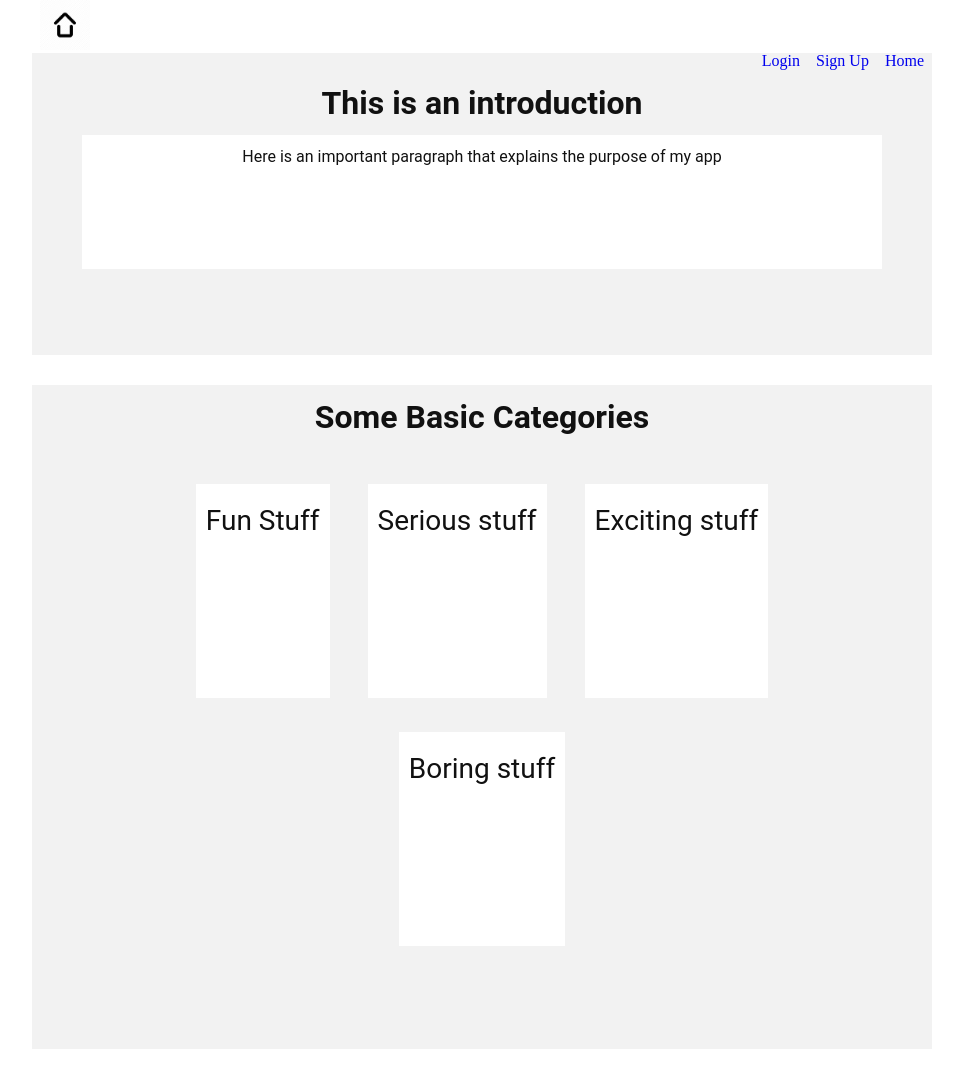
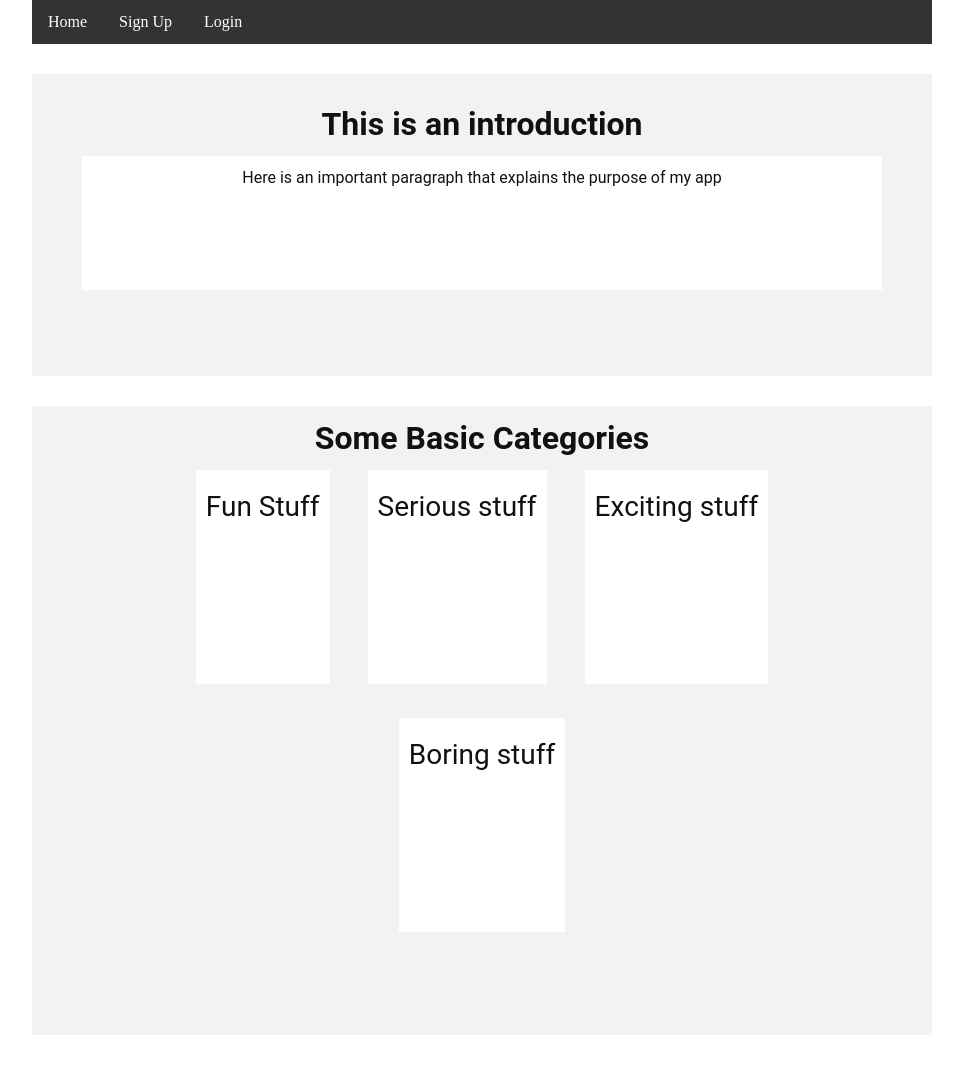
Before and after one commit to meslem-toufik-abdelrezak/3ish_haa, a PHP site: page / in a window 1280 px wide. Shown: the whole page, without its empty margins (158-1121 px from the left). After the commit the page ends 1035 px from the top, so only its background shows below. Run offline with PHP 8.4, Linux system fonts and the light colour scheme.

Commit message:
styling nav bar & delete img from it

```diff
--- a/css/style.css
+++ b/css/style.css
@@ -23,7 +23,7 @@ h1 {
 h2 {
     font-weight: 600;
     font-size: 32px;
-    padding: 20px 0;
+    padding: 20px 0 3px;
     text-align: center;
     background-color: #f2f2f2;
 }
@@ -40,13 +40,20 @@ p {
     padding-bottom: 100px;
 }
 
-.index-intro,
-.index-categories-list {
+.index-intro
+ {
     text-align: center;
     background-color: #f2f2f2;
     padding: 18px 50px 86px;
     box-sizing: border-box;
-    margin-bottom: 30px;
+    margin: 30px 0;
+}
+.index-categories-list {
+    text-align: center;
+    background-color: #f2f2f2;
+    padding: 0 50px 86px;
+    box-sizing: border-box;
+    margin: 0;
 }
 
 .index-categories-list div {
@@ -60,16 +67,26 @@ ul {
     list-style-type: none;
     margin: 0;
     padding: 0;
+    overflow: hidden;
+    background-color: #333;
+    display: block;
   }
 
   li {
-      float: right;
+    float: left;
   }
 
-  a {
-      display: inline;
-      padding: 8px;
-      text-decoration: none;
+  li a {
+    display: block;
+    color: white;
+    text-align: center;
+    padding: 14px 16px;
+    text-decoration: none;
+  }
+
+  li a:hover {
+    color: #111;
+    background-color: #f2f2f2;
   }
 
   input[type=text], input[type=password],
@@ -105,5 +122,5 @@ ul {
     border-radius: 10px;
     background-color: #f2f2f2;
     padding: 20px;
-    margin: 30px;
+    margin: 30px 0;
   }
--- a/header.php
+++ b/header.php
@@ -17,7 +17,7 @@ session_start(); //when the user is loged in, will b login in all pages
         <nav>
             <div class="wrapper"> <!-- to wrapp evthg inside the header-->
             <!-- change the logo -->
-                <a href="index.php"><img src="img\homePageIcon.png" alt="Blogs logs" width="50"></a>
+                <!-- <a href="index.php"><img src="img\homePageIcon.png" alt="Blogs logs" width="50"></a> -->
                 <ul> <!-- basic menu-->
                     <li><a href="index.php">Home</a></li>
                     <!-- two important things -->
```
